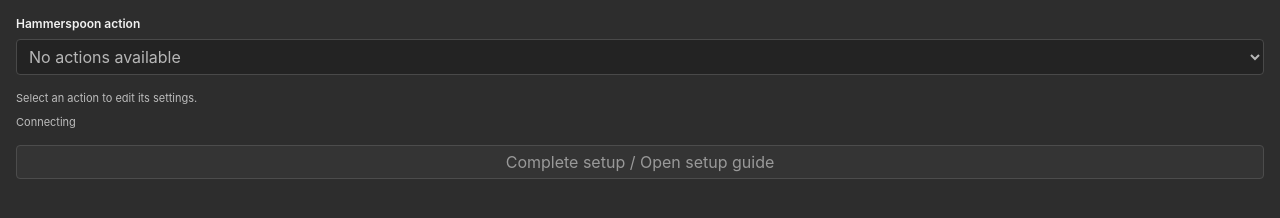
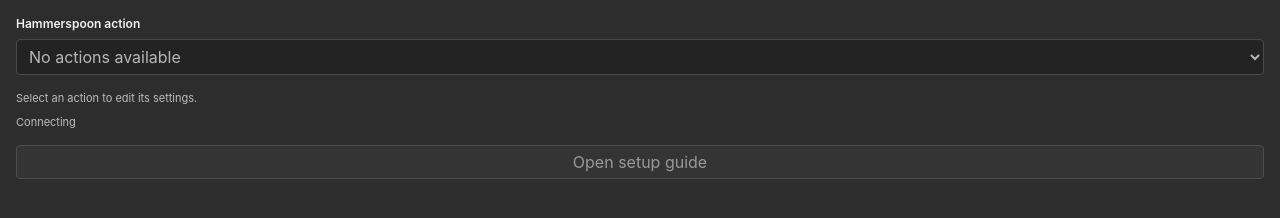
Before and after one commit to brettinternet/stream-deck-hammerspoon, a website: page plugin/com.brettinternet.hammerspoon.sdPlugin/ui/property-inspector.html in a window 1280 px wide. Drawn offline with Linux system fonts and the light colour scheme.

Commit message:
simplify setup button text

```diff
--- a/plugin/com.brettinternet.hammerspoon.sdPlugin/ui/property-inspector.html
+++ b/plugin/com.brettinternet.hammerspoon.sdPlugin/ui/property-inspector.html
@@ -109,7 +109,7 @@
       <p id="settings-status" role="status" aria-live="polite">Select an action to edit its settings.</p>
       <p id="connection-status" role="status" aria-live="polite">Connecting</p>
       <p id="connection-details" role="note" aria-live="polite"></p>
-      <button id="setup-guide" type="button" disabled>Complete setup / Open setup guide</button>
+      <button id="setup-guide" type="button" disabled>Open setup guide</button>
     </main>
     <script src="property-inspector.js"></script>
   </body>
```
